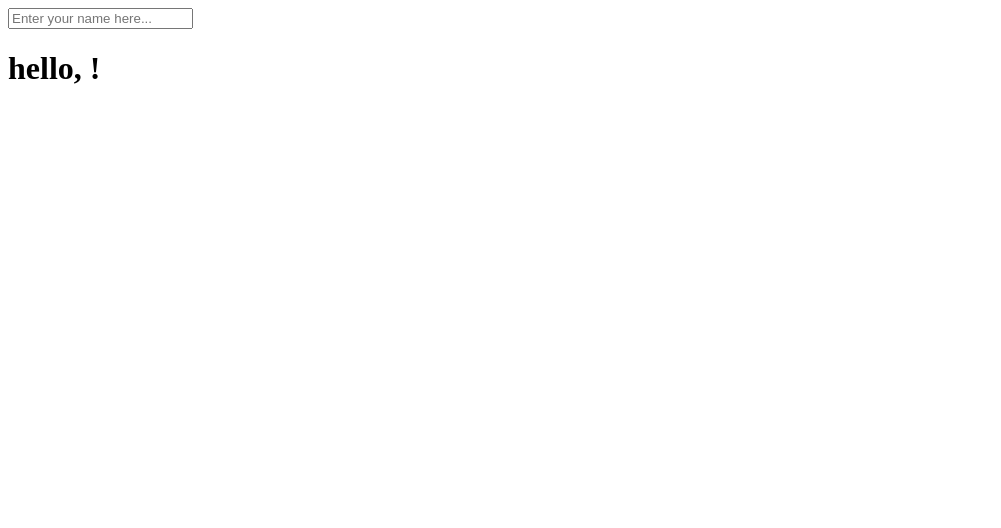
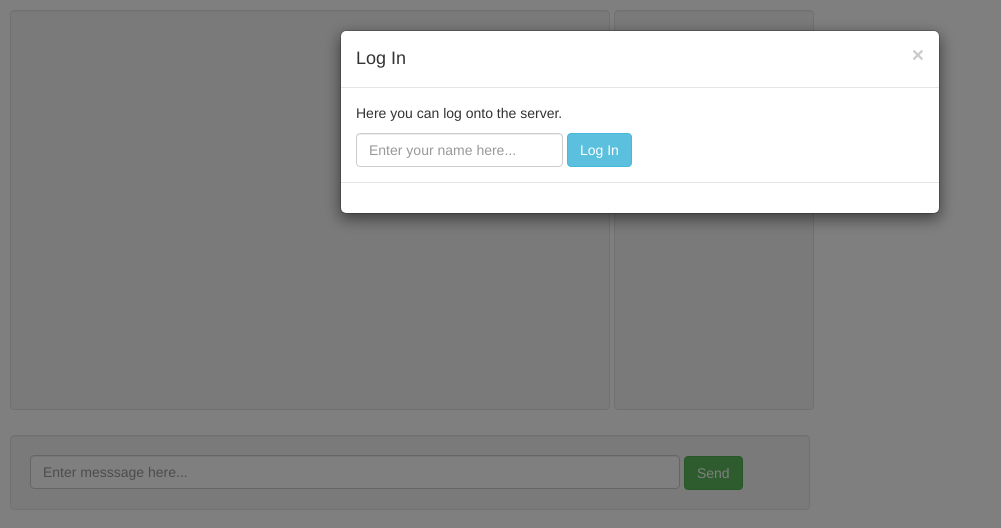
Before and after one commit to villiafro/WEPO_Chat, a plain HTML site: page index.html in a window 1280 px wide. Shown: the whole page, without its empty margins (0-1001 px from the left). Drawn offline with nearby package versions, Linux system fonts and the light colour scheme.

Commit message:
modified the index page to right format

```diff
--- a/css/style.css
+++ b/css/style.css
@@ -0,0 +1,32 @@
+#body{
+	margin: 10px;
+}
+
+#inputname{
+	display: inline-block;
+}
+
+#alertsignin{
+	display: none;
+}
+
+#textarea{
+	width: 600px;
+	height: 400px;
+	display: inline-block;
+}
+
+#loggers{
+	width: 200px;
+	height: 400px;
+	display: inline-block;
+}
+
+#sendmessage{
+	width: 800px;
+}
+
+#inputmessage{
+	display: inline-block;
+	width: 650px;
+}
--- a/index.html
+++ b/index.html
@@ -6,14 +6,47 @@
         <meta name="viewport" content="width=device-width, initial-scale=1">
         <title>Chatroom3000</title>
         <link rel="stylesheet" href="css/style.css">
-        <link rel="author" href="humans.txt">
-        <script src="https://ajax.googleapis.com/ajax/libs/angularjs/1.0.7/angular.min.js"></script>
+        <link rel="stylesheet" href="https://maxcdn.bootstrapcdn.com/bootstrap/3.3.6/css/bootstrap.min.css" integrity="sha384-1q8mTJOASx8j1Au+a5WDVnPi2lkFfwwEAa8hDDdjZlpLegxhjVME1fgjWPGmkzs7" crossorigin="anonymous">
+		<link rel="stylesheet" href="https://ajax.googleapis.com/ajax/libs/jqueryui/1.11.4/themes/smoothness/jquery-ui.css">
     </head>
-    <body ng-controller="chatroom">
-   		<div>
-   			<input type="text" ng-model="username" placeholder="Enter your name here...">
-   			<h1>hello, {{username}}!</h1>
-   		</div>
+    <body ng-controller="chatroom" id="body">
+	    <script src="https://ajax.googleapis.com/ajax/libs/jquery/1.11.3/jquery.min.js"></script>
+		<script src="https://ajax.googleapis.com/ajax/libs/jqueryui/1.11.4/jquery-ui.min.js"></script>
+		<script src="https://maxcdn.bootstrapcdn.com/bootstrap/3.3.6/js/bootstrap.min.js" integrity="sha384-0mSbJDEHialfmuBBQP6A4Qrprq5OVfW37PRR3j5ELqxss1yVqOtnepnHVP9aJ7xS" crossorigin="anonymous"></script>
+
+		<script src="js/logInModal.js"></script>
+
+		<div class="well" id="textarea"></div>
+		<div class="well" id="loggers"></div>
+		<footer class="well" id="sendmessage">
+			<input id="inputmessage" type="text" class="form-control" ng-model="username" placeholder="Enter messsage here...">
+			<button id="logInButton" type="button" class="btn btn-success">Send</button>
+		</footer>
+
+		<div id="logInModal" class="modal fade" role="dialog">
+			<div class="modal-dialog">
+				<div class="modal-content">
+					<div class="modal-header">
+						<button type="button" class="close" data-dismiss="modal">&times;</button>
+						<h4 class="modal-title">Log In</h4>
+					</div>
+					<div class="modal-body" id="modalBodySave">
+						<p>Here you can log onto the server.</p>
+						<form class="form-inline" id="logInForm">
+							<input id="inputname" type="text" class="form-control" ng-model="username" placeholder="Enter your name here...">
+							<button id="logInButton" type="button" class="btn btn-info">Log In</button>
+						</form>
+					</div>
+					<div class="modal-footer">
+						<div class="alert alert-danger" role="alert" id="alertsignin">
+						  <span class="glyphicon glyphicon-exclamation-sign" aria-hidden="true"></span>
+						  <span class="sr-only">Error:</span>
+						  The username is not available.
+						</div>
+					</div>
+				</div>
+			</div>
+		</div>
         <script src="js/chatcontroller.js"></script>
         <script src="js/chatservice.js"></script>
     </body>
--- a/js/chatcontroller.js
+++ b/js/chatcontroller.js
@@ -1,5 +1,5 @@
-var chatapp = angular.module('chat', []);
+//var chatapp = angular.module('chat', []);
 
-chatapp.controller('chatroom', ['$scope', function($scope){
+//chatapp.controller('chatroom', ['$scope', function($scope){
 
-}]);
+//}]);
--- /dev/null
+++ b/js/logInModal.js
@@ -0,0 +1,3 @@
+$(document).ready(function(){
+	$("#logInModal").modal('show');
+});
```
